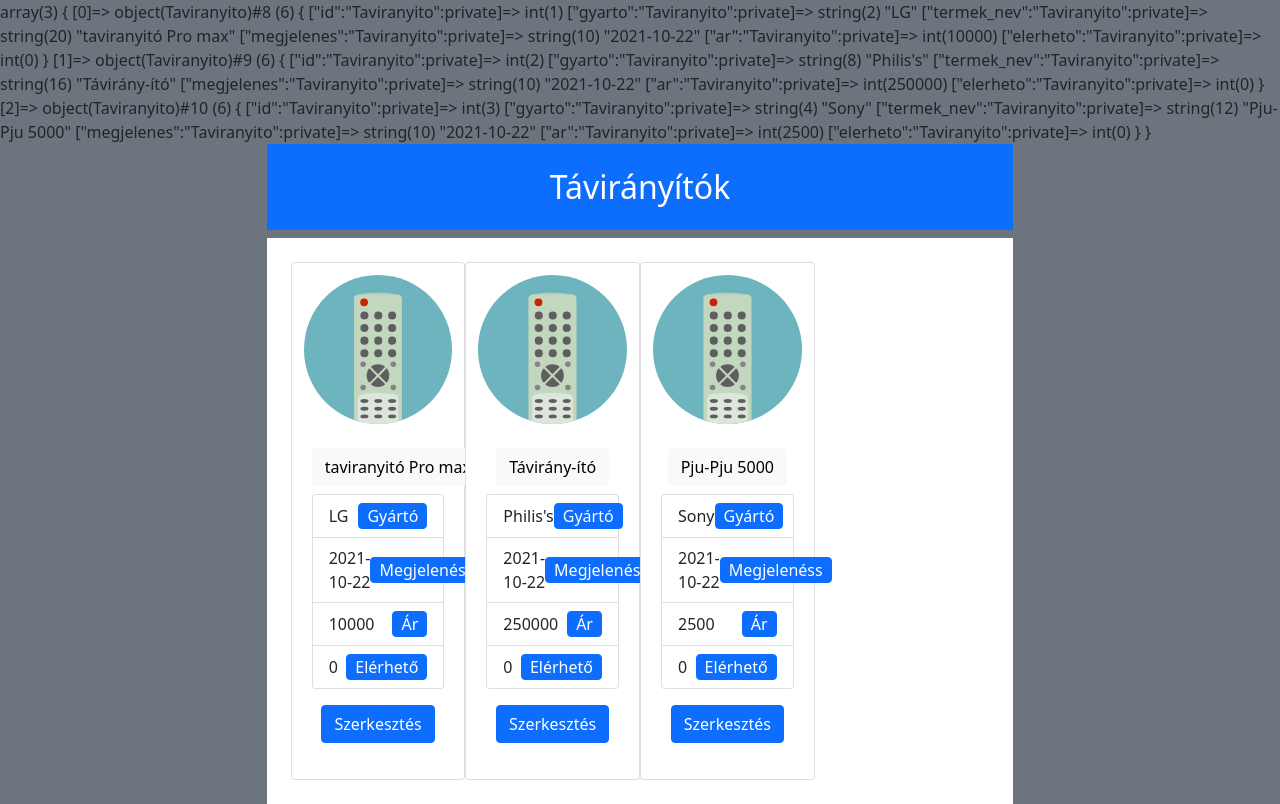
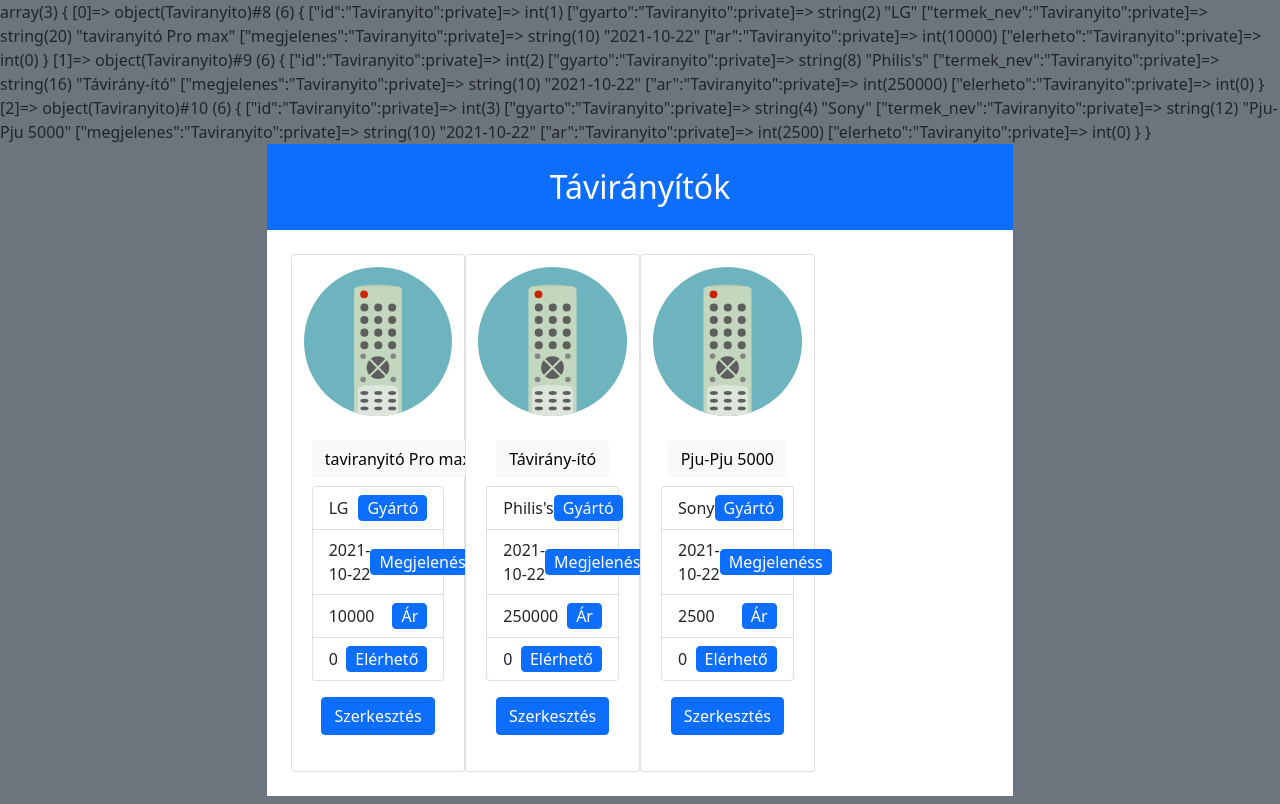
Before and after one commit to Erdodif/Taviranyitok, a PHP site: page / in a window 1280 px wide. Run offline with PHP 8.4, Linux system fonts and the light colour scheme; data comes from the database, SQL or seed files in the repository.

Commit message:
Reszponszivitási gondok kiküszöbölése

```diff
--- a/pages/read.php
+++ b/pages/read.php
@@ -113,8 +113,8 @@
         <head>
             ".mb_substr(require(__DIR__.'/../resources/header.php'),1)."
         </head>
-        <body class='d-flex flex-wrap justify-content-center bg-secondary'>
-            <h2 class='col-12 col-sm-11 col-md-10 col-lg-8 col-xl-7 bg-primary text-white p-4 text-center'>
+        <body class='d-flex flex-column flex-wrap  justify-content-center align-items-center bg-secondary'>
+            <h2 class='col-12 col-sm-11 col-md-10 col-lg-8 col-xl-7 bg-primary text-white py-4 my-0 text-center'>
                 Távirányítók
             </h2>
             <div class='d-flex flex-wrap col-12 col-sm-11 col-md-10 col-lg-8 col-xl-7 bg-white p-4'>
```
